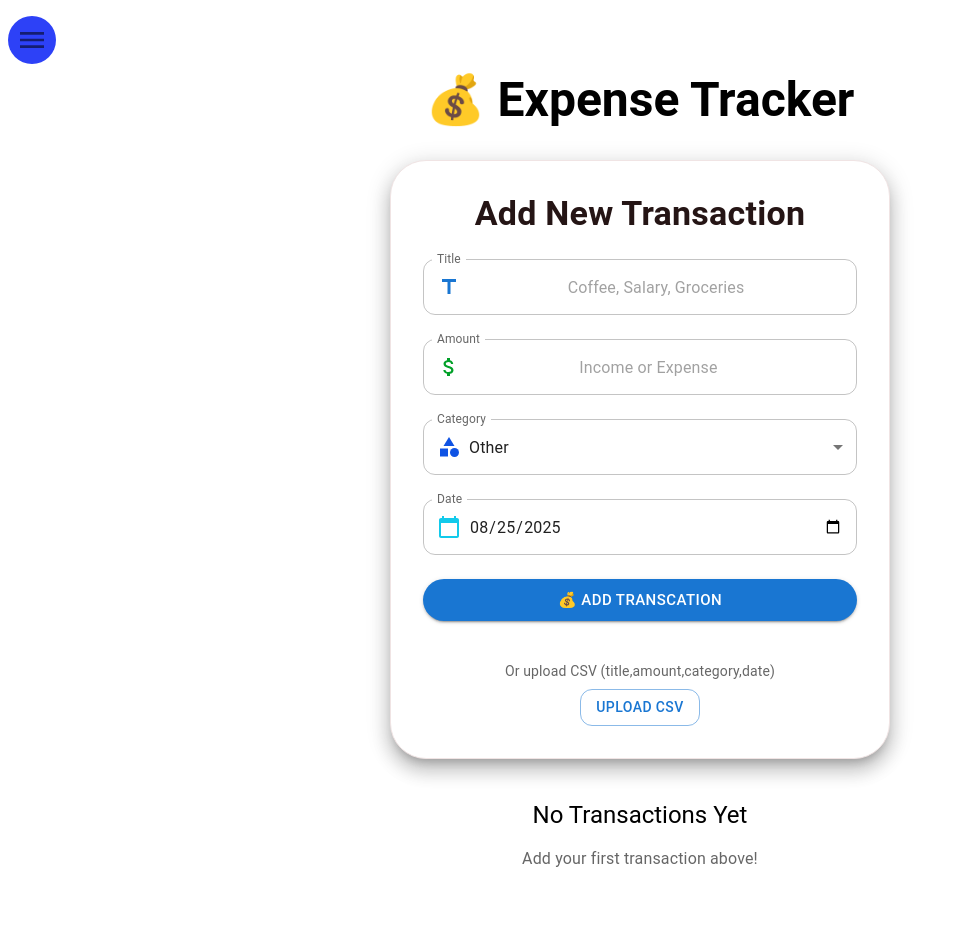
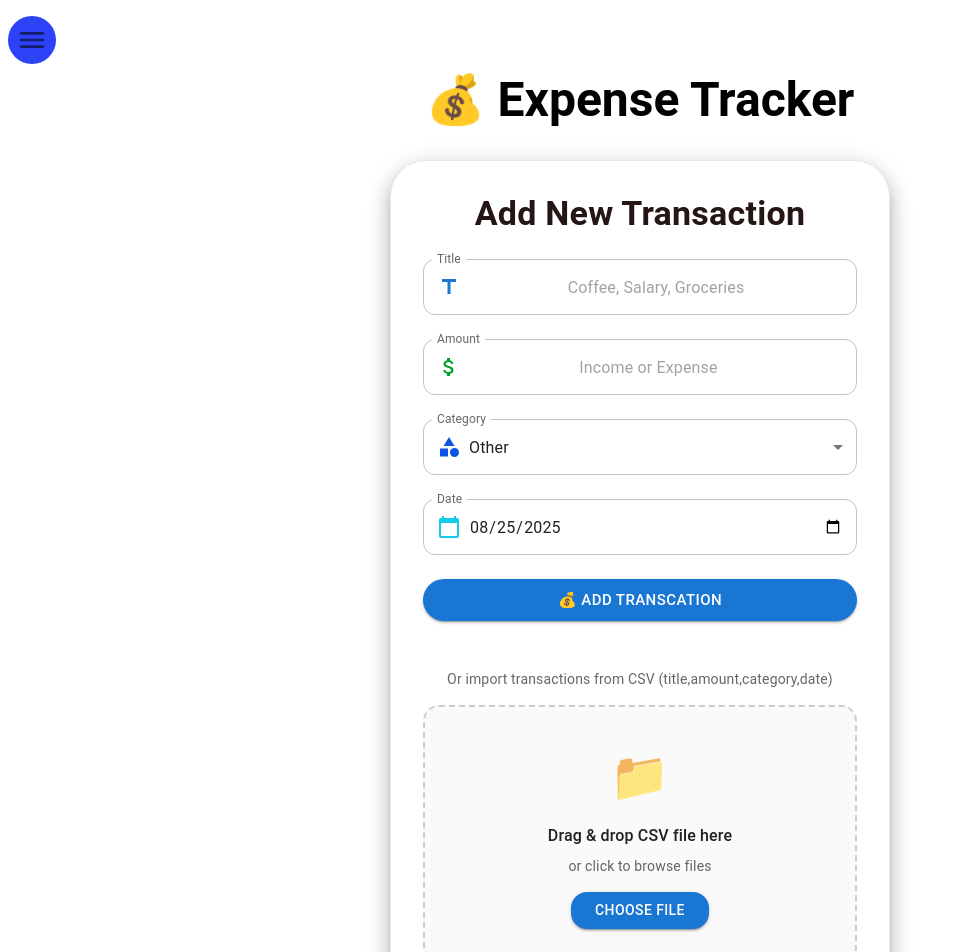
Before and after one commit to inv-nithin007/react-redux, a React (Vite) app in the folder my-app/: page / in a window 1280 px wide. Shown: the top 952 px of the page, without its empty margins (0-956 px from the left). Before the commit the page ends 911 px from the top, so only its background shows below. Built offline with nearby package versions, Linux system fonts and the light colour scheme.

Commit message:
feat: validation and drag and drop

```diff
--- a/my-app/src/components/AddTransaction.jsx
+++ b/my-app/src/components/AddTransaction.jsx
@@ -20,6 +20,7 @@ function AddTransaction() {
   const navigate = useNavigate()
   const [message, setMessage] = useState('')
   const [sidebarOpen, setSidebarOpen] = useState(false)
+  const [dragActive, setDragActive] = useState(false)
 
   let totalIncome = 0
   let totalExpense = 0
@@ -62,15 +63,38 @@ function AddTransaction() {
     setTimeout(() => setMessage(''), 3000)
   }
 
-  const handleCsvUpload = (event) => {
-    const file = event.target.files[0]
+  const processFile = (file) => {
     if (!file) return
+
+
+    if (!file.name.endsWith('.csv')) {
+      setMessage('Please upload a CSV file only!')
+      setTimeout(() => setMessage(''), 3000)
+      return
+    }
+
+
+    if (file.name.length > 100) {
+      setMessage('File name too long! Maximum 100 characters allowed.')
+      setTimeout(() => setMessage(''), 3000)
+      return
+    }
+
+
+    const maxFileSize = 1 * 1024 * 1024 * 1024
+    if (file.size > maxFileSize) {
+      setMessage('File size too large! Maximum size allowed is 1GB.')
+      setTimeout(() => setMessage(''), 3000)
+      return
+    }
 
     const reader = new FileReader()
     reader.readAsText(file)
     reader.onload = (e) => {
       const text = e.target.result
       const lines = text.split('\n')
+
+
       let count = 0
 
       for (let i = 1; i < lines.length; i++) {
@@ -89,11 +113,38 @@ function AddTransaction() {
         }
       }
 
-      setMessage(`${count} transactions imported!`)
+      setMessage(`${count} transactions imported successfully!`)
       setTimeout(() => setMessage(''), 3000)
+    }
+  }
+
+  const handleCsvUpload = (event) => {
+    const file = event.target.files[0]
+    processFile(file)
     event.target.value = ''
   }
 
+  const handleDragOver = (e) => {
+    e.preventDefault()
+
+    setDragActive(true)
+  }
+
+  const handleDragLeave = (e) => {
+    e.preventDefault()
+
+    setDragActive(false)
+  }
+
+  const handleDrop = (e) => {
+    e.preventDefault()
+
+    setDragActive(false)
+
+    const files = e.dataTransfer.files
+    if (files.length > 0) {
+      processFile(files[0])
+    }
   }
 
 
@@ -357,17 +408,60 @@ function AddTransaction() {
                 💰  Add Transcation
             </Button>
 
-            <Box sx={{ mt: 2, textAlign: 'center' }}>
-              <Typography variant="body2" sx={{ mb: 1, color: 'text.secondary' }}>
-                Or upload CSV (title,amount,category,date)
+            <Box sx={{ mt: 3 }}>
+              <Typography variant="body2" sx={{ mb: 2, textAlign: 'center', color: 'text.secondary' }}>
+                Or import transactions from CSV (title,amount,category,date)
               </Typography>
+
+              <Box
+                onDragOver={handleDragOver}
+                onDragLeave={handleDragLeave}
+                onDrop={handleDrop}
+                sx={{
+                  border: dragActive ? '4px dashed #1976d2' : '2px dashed #ccc',
+                  borderRadius: 4,
+                  p: 4,
+                  textAlign: 'center',
+                  cursor: 'pointer',
+                  transition: 'all .2s ease',
+                  backgroundColor: dragActive ? '#e0d7d7ff' : '#fafafa',
+                  '&:hover': {
+
+                    borderColor: '#1976d2',
+                    backgroundColor: '#f5f5f5'
+                  }
+                }}
+              >
+                <Box sx={{ mb: 2 }}>
+                  <Typography variant="h6" sx={{
+
+                    fontSize: '3rem',
+                    mb: 1
+                  }}>
+                    📁
+                  </Typography>
+                  <Typography variant="body1" sx={{
+
+                    fontWeight: 500,
+                    mb: 1
+                  }}>
+                    {dragActive ? 'Drop CSV file here!' : 'Drag & drop CSV file here'}
+                  </Typography>
+                  <Typography variant="body2" sx={{ color: 'text.secondary', mb: 2 }}>
+                    or click to browse files
+                  </Typography>
+                </Box>
+
                 <Button
                   component="label"
-                variant="outlined"
-                size="medium"
-                sx={{ borderRadius: 3 }}
+                  variant="contained"
+
+                  sx={{
+                    borderRadius: 4,
+                    px: 3
+                  }}
                 >
-                 Upload CSV
+                  Choose File
                   <input
                     type="file"
                     accept=".csv"
@@ -375,6 +469,16 @@ function AddTransaction() {
                     style={{ display: 'none' }}
                   />
                 </Button>
+              </Box>
+
+              <Typography variant="caption" sx={{
+                display: 'block',
+                textAlign: 'center',
+                mt: 1,
+                color: 'text.secondary'
+              }}>
+                Supported format: CSV files only • Max 100 charachter filename • Max 1GB file size
+              </Typography>
             </Box>
 
               </Box>
```
Lines whose indentation alone changed are shown as unchanged.
